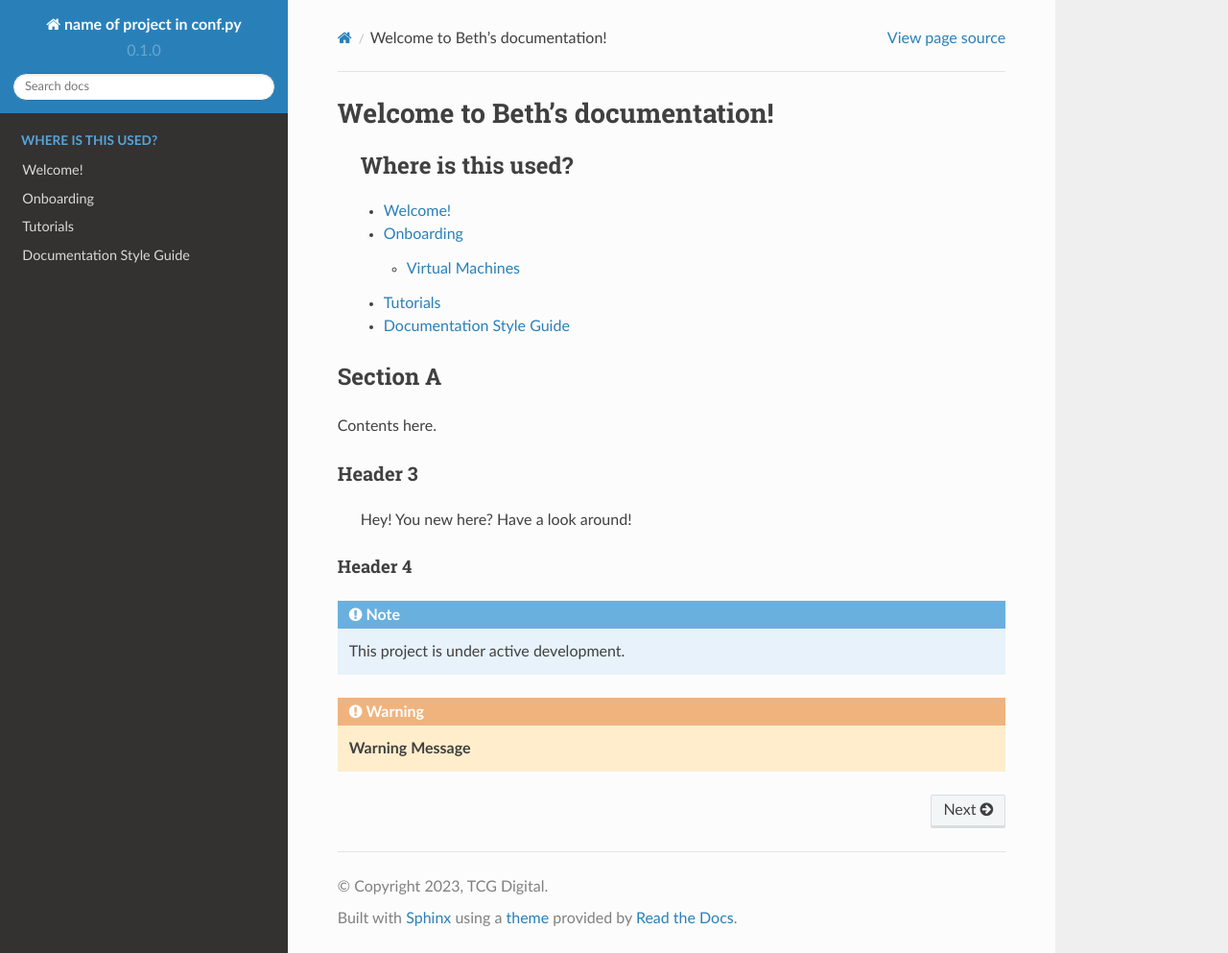
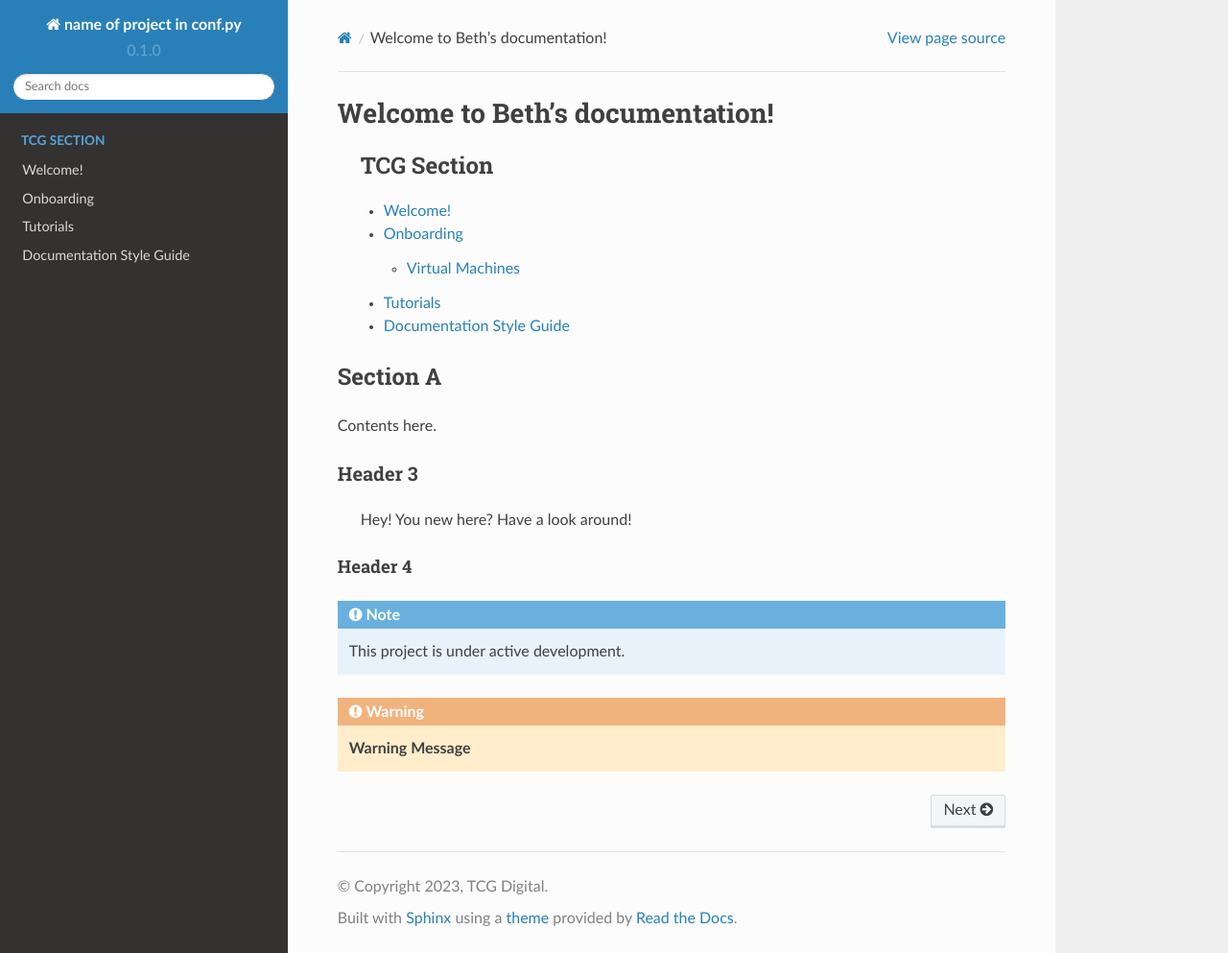
Before and after one commit to beoben/rtd-tutorial, a Sphinx documentation site: the page built from docs/source/index.rst, in a window 1280 px wide and 993 px high. Shown: the whole window at 96% size. Built offline with Sphinx 7.4.7 and the Read the Docs theme 2.0.0, drawn with Linux system fonts in a browser that asks for light colours; pages that are not in the unit, such as notebooks, are missing from menus.

Commit message:
Update index.rst

```diff
--- a/docs/source/index.rst
+++ b/docs/source/index.rst
@@ -3,7 +3,7 @@ Welcome to Beth's documentation!
 
    .. toctree::
       :name: TCG Digital US
-      :caption: Where is this used?
+      :caption: TCG Section
       :maxdepth: 5
 
       tcg/welcome
```
